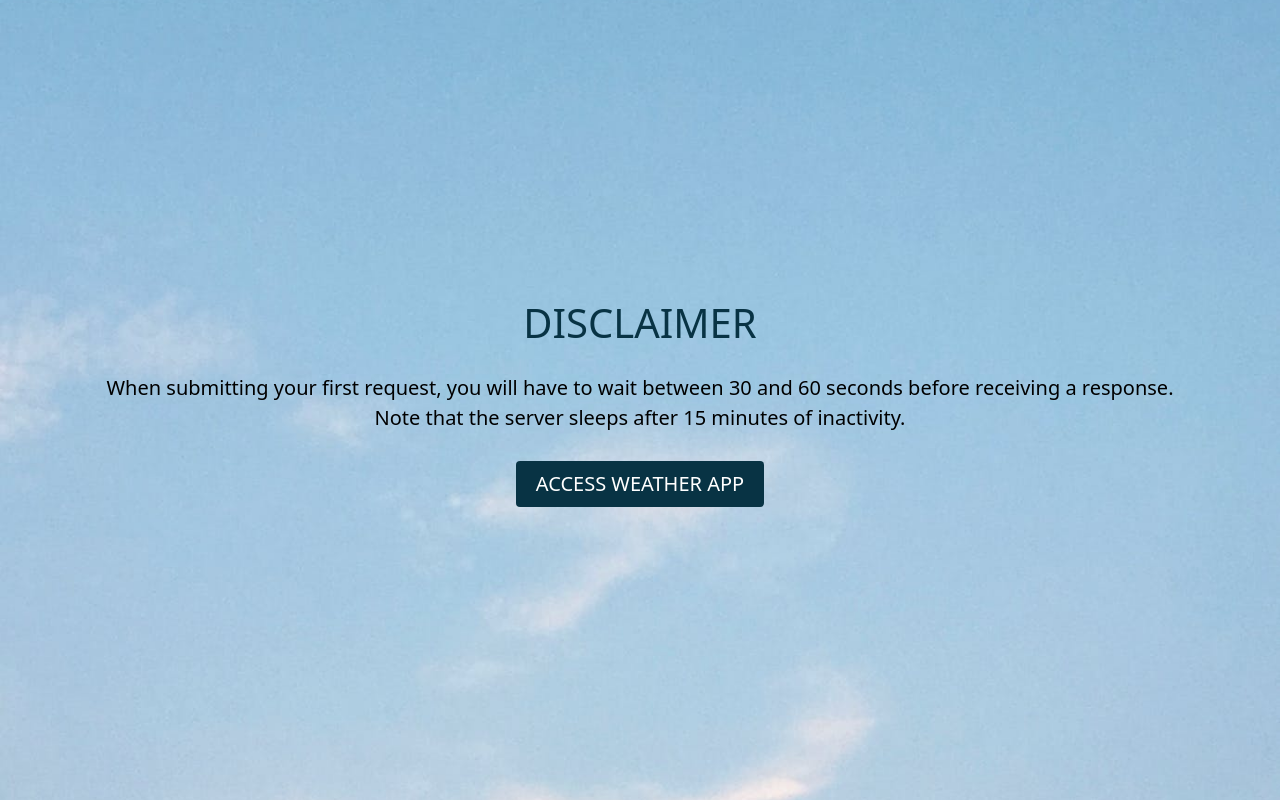
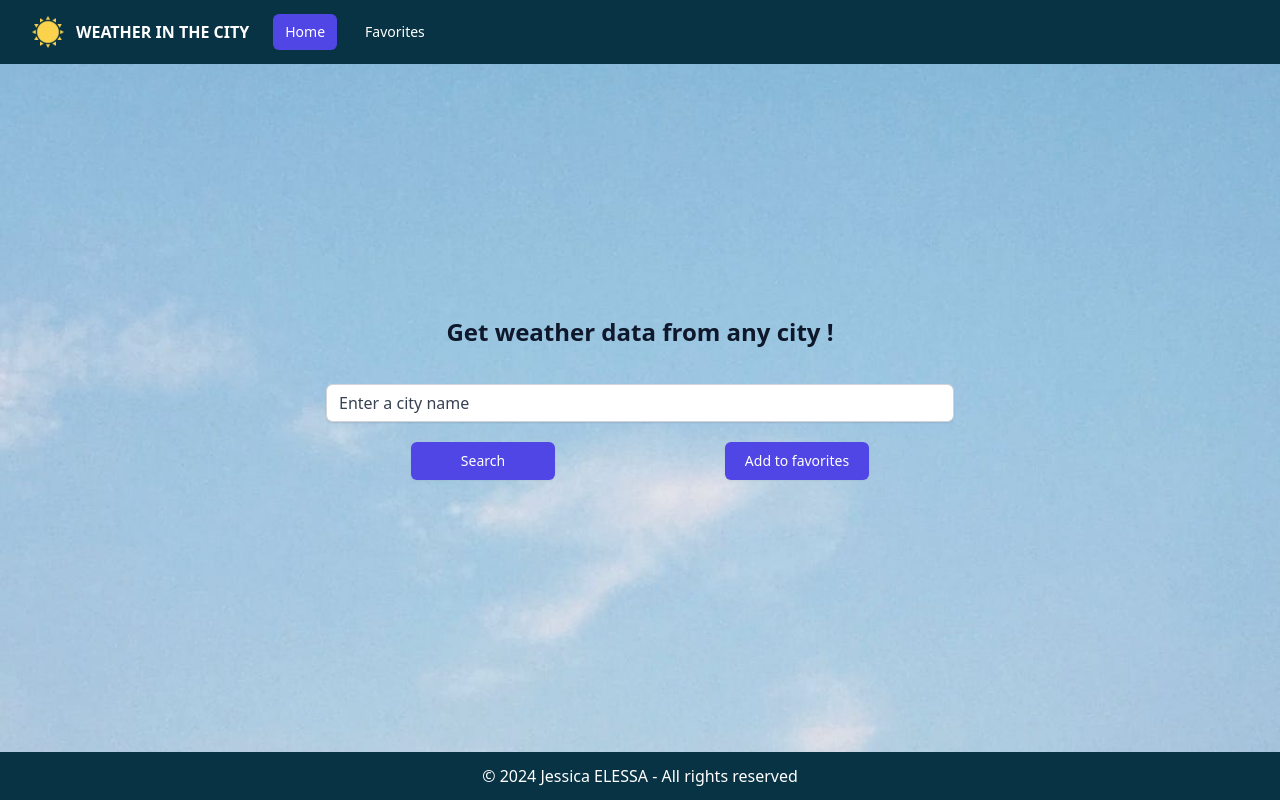
Before and after one commit to jesselessa/weather-app-react-node, a React (Vite) app: page / in a window 1280 px wide. Built offline with nearby package versions, Linux system fonts and the light colour scheme.

Commit message:
removed disclaimer message when entering website

```diff
--- a/src/App.jsx
+++ b/src/App.jsx
@@ -1,4 +1,3 @@
-import { useState } from "react";
 import { BrowserRouter, Routes, Route } from "react-router-dom";
 import { ToastContainer } from "react-toastify";
 import "react-toastify/dist/ReactToastify.css";
@@ -9,16 +8,10 @@ import Home from "./pages/Home.jsx";
 import Favorites from "./pages/Favorites.jsx";
 import Navbar from "./components/Navbar.jsx";
 import Footer from "./components/Footer.jsx";
-import OverlayMsg from "./components/OverlayMsg.jsx";
 
 function App() {
-  const [showOverlay, setShowOverlay] = useState(true);
-
   return (
     <BrowserRouter>
-      {showOverlay && <OverlayMsg hideOverlay={() => setShowOverlay(false)} />}
-
-      {!showOverlay && (
       <div className="min-h-screen flex flex-col justify-between">
         <Navbar />
         <Routes>
@@ -27,7 +20,6 @@ function App() {
         </Routes>
         <Footer />
       </div>
-      )}
 
       <ToastContainer autoClose={1500} draggable={false} />
     </BrowserRouter>
--- a/src/components/OverlayMsg.jsx
+++ /dev/null
@@ -1,37 +0,0 @@
-import { useNavigate } from "react-router-dom";
-
-// Image
-import clear from "../assets/bgImages/clear.jpg";
-
-export default function OverlayMsg({ hideOverlay }) {
-  const navigate = useNavigate();
-
-  const accessApp = () => {
-    hideOverlay();
-    navigate("/");
-  };
-
-  return (
-    <div
-      className="fixed inset-0 flex flex-col items-center justify-center p-2 z-[1001] bg-cover bg-center"
-      style={{ backgroundImage: `url(${clear})` }}
-    >
-      <h1 className="text-[40px] text-cyan-950 font-medium text-center mb-5">
-        DISCLAIMER
-      </h1>
-
-      <p className="text-[20px] text-center max-w-[85%] mb-7">
-        When submitting your first request, you will have to wait between 30 and
-        60&nbsp;seconds before receiving a response. <br />
-        Note that the server sleeps after 15 minutes of inactivity.
-      </p>
-
-      <button
-        className="text-white text-[20px] bg-cyan-950 py-2 px-5 rounded"
-        onClick={accessApp}
-      >
-        ACCESS WEATHER APP
-      </button>
-    </div>
-  );
-}
```
Lines whose indentation alone changed are shown as unchanged.
